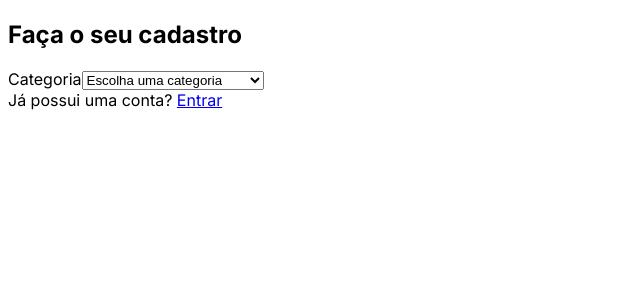
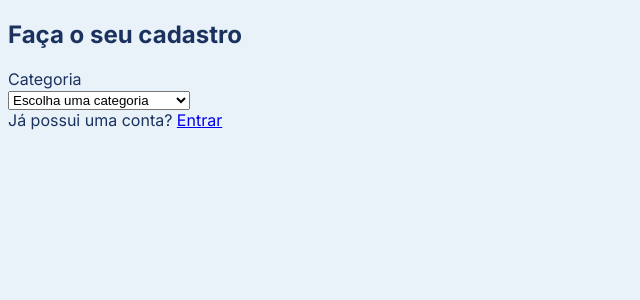
Before and after one commit to Logic-Ware/vigia-saude-web, a Next.js app: page /cadastro in a window 1280 px wide. Shown: the top 300 px of the page, without its empty margins (0-640 px from the left). Built offline with nearby package versions, Linux system fonts and the light colour scheme.

Commit message:
add cadastro.scss file

```diff
--- /dev/null
+++ b/src/app/(pages)/cadastro/Cadastro.scss
@@ -0,0 +1,9 @@
+@use "src/app/styles/App.scss";
+
+input {
+    display: block;
+}
+
+label {
+    display: block;
+}
```
Also changed, not shown: src/app/(pages)/cadastro/page.jsx (+5 -7 lines).
